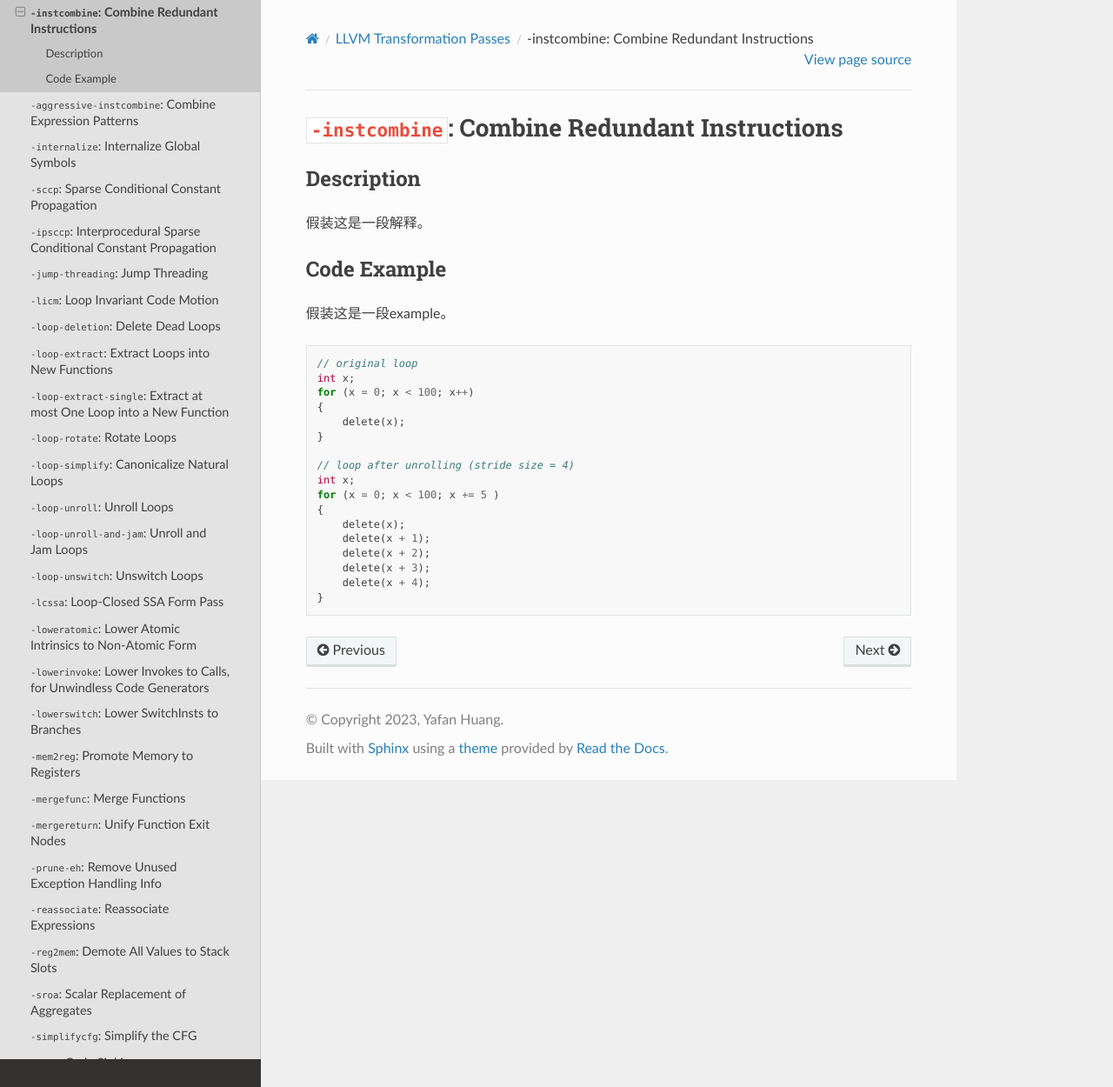
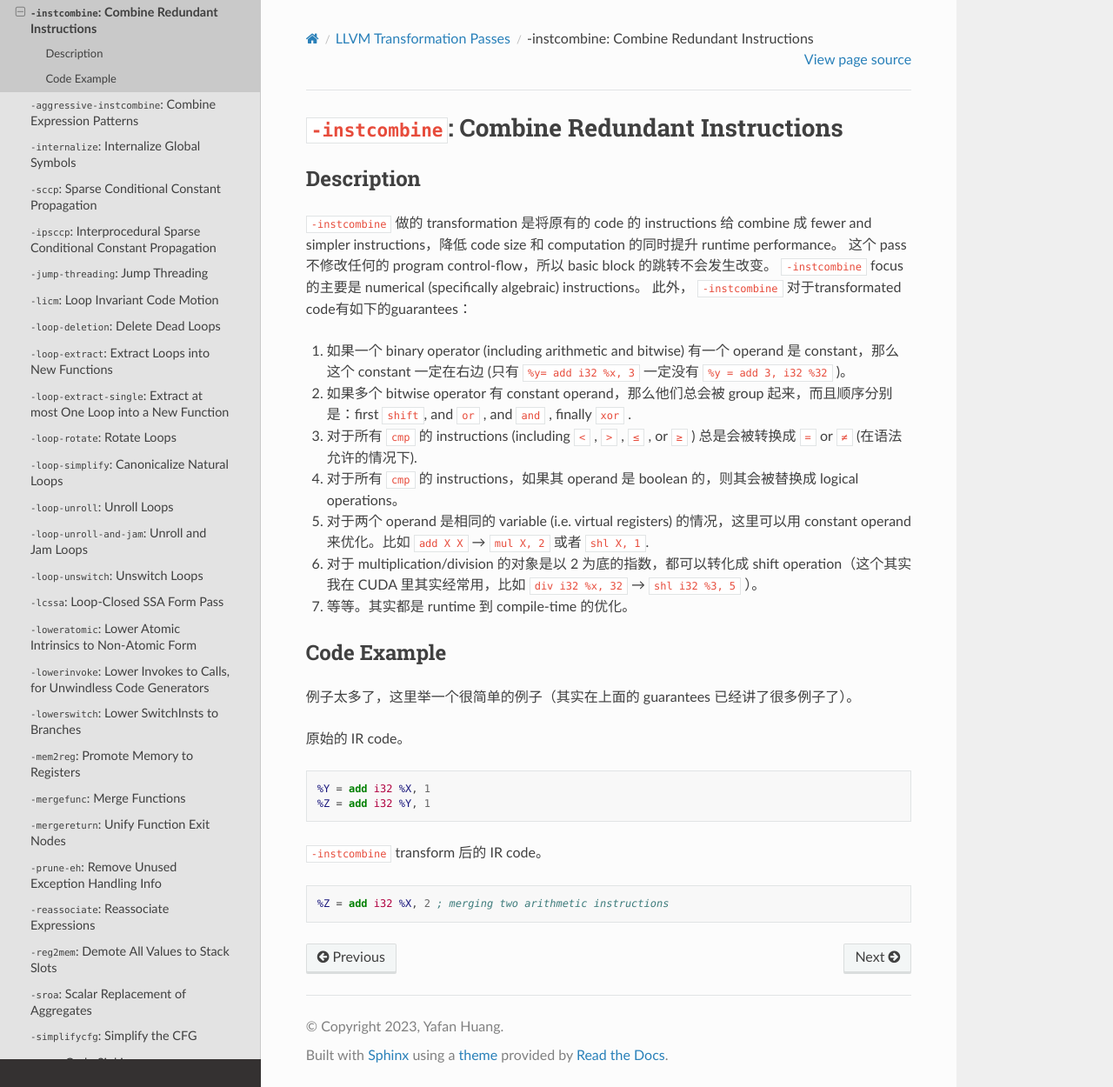
Before and after one commit to hyfshishen/understanding-llvm-transformation-passes, a Sphinx documentation site: the page built from docs/source/LLVM-transformation-passes/18-combine-redundant-instructions.rst, in a window 1280 px wide and 1250 px high. Shown: the whole window at 87% size. Built offline with Sphinx 7.4.7 and the Read the Docs theme 2.0.0, drawn with Linux system fonts in a browser that asks for light colours.

Commit message:
updating passes

```diff
--- a/docs/source/LLVM-transformation-passes/18-combine-redundant-instructions.rst
+++ b/docs/source/LLVM-transformation-passes/18-combine-redundant-instructions.rst
@@ -3,29 +3,34 @@
 
 Description
 --------
-假装这是一段解释。
+
+``-instcombine`` 做的 transformation 是将原有的 code 的 instructions 给 combine 成 fewer and simpler instructions，降低 code size 和 computation 的同时提升 runtime performance。
+这个 pass 不修改任何的 program control-flow，所以 basic block 的跳转不会发生改变。
+``-instcombine`` focus 的主要是 numerical (specifically algebraic) instructions。
+此外， ``-instcombine`` 对于transformated code有如下的guarantees：
+
+1. 如果一个 binary operator (including arithmetic and bitwise) 有一个 operand 是 constant，那么这个 constant 一定在右边 (只有 ``%y= add i32 %x, 3`` 一定没有 ``%y = add 3, i32 %32`` )。
+2. 如果多个 bitwise operator 有 constant operand，那么他们总会被 group 起来，而且顺序分别是：first ``shift``, and ``or`` , and ``and`` , finally ``xor`` .
+3. 对于所有 ``cmp`` 的 instructions (including ``<`` ,  ``>`` ,  ``≤`` , or  ``≥`` ) 总是会被转换成 ``=`` or ``≠`` (在语法允许的情况下).
+4. 对于所有 ``cmp`` 的 instructions，如果其 operand 是 boolean 的，则其会被替换成 logical operations。
+5. 对于两个 operand 是相同的 variable (i.e. virtual registers) 的情况，这里可以用 constant operand 来优化。比如 ``add X X`` → ``mul X, 2`` 或者 ``shl X, 1``.
+6. 对于 multiplication/division 的对象是以 2 为底的指数，都可以转化成 shift operation（这个其实我在 CUDA 里其实经常用，比如 ``div i32 %x, 32`` → ``shl i32 %3, 5`` ）。
+7. 等等。其实都是 runtime 到 compile-time 的优化。
 
 Code Example
 --------
 
-假装这是一段example。
+例子太多了，这里举一个很简单的例子（其实在上面的 guarantees 已经讲了很多例子了）。
 
-.. code-block:: C
+原始的 IR code。
 
-    // original loop
-    int x;
-    for (x = 0; x < 100; x++)
-    {
-        delete(x);
-    }
+.. code-block:: llvm
 
-    // loop after unrolling (stride size = 4)
-    int x;
-    for (x = 0; x < 100; x += 5 )
-    {
-        delete(x);
-        delete(x + 1);
-        delete(x + 2);
-        delete(x + 3);
-        delete(x + 4);
-    }
+    %Y = add i32 %X, 1
+    %Z = add i32 %Y, 1
+
+``-instcombine`` transform 后的 IR code。
+
+.. code-block:: llvm
+
+    %Z = add i32 %X, 2 ; merging two arithmetic instructions
```
Also changed, not shown: docs/source/LLVM-transformation-passes/19-combine-expression-patterns.rst (+6 -22 lines).
